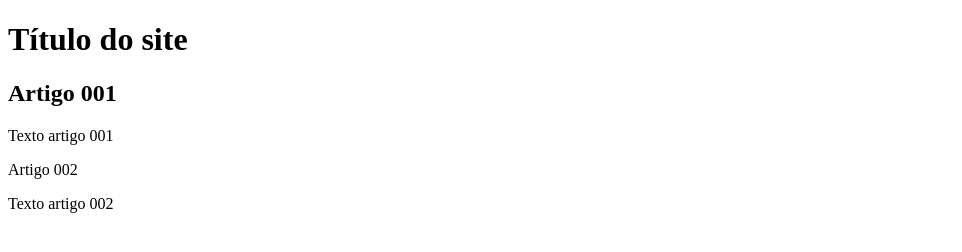
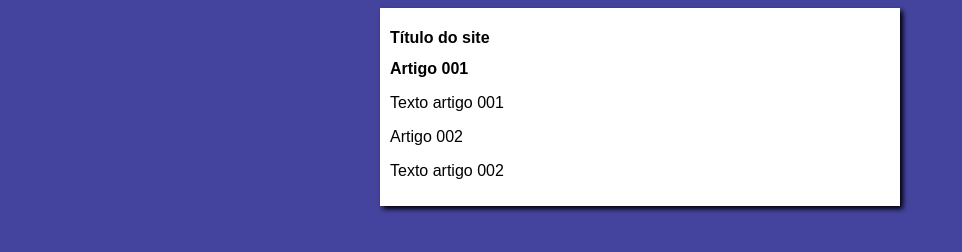
Before and after one commit to HugoOMatos/Projeto-site, a plain HTML site: page index.html in a window 1280 px wide. Shown: the whole page, without its empty margins (0-962 px from the left). Drawn offline with Linux system fonts and the light colour scheme.

Commit message:
iniciei o desing

```diff
--- /dev/null
+++ b/estilos/style.css
@@ -0,0 +1,18 @@
+*{
+    font-family: Arial, Helvetica, sans-serif;
+    font-size: 16px;
+
+}
+
+
+body {
+    background-color: rgb(68, 68, 158);
+}
+main{
+    background-color: white ;
+    width: 500px;
+    margin: auto;
+    padding: 10px;
+    box-shadow: 3px 3px 5px;
+
+}
--- a/index.html
+++ b/index.html
@@ -5,6 +5,7 @@
     <meta http-equiv="X-UA-Compatible" content="IE=edge">
     <meta name="viewport" content="width=device-width, initial-scale=1.0">
     <title>Título do site</title>
+    <link rel="stylesheet" href="estilos/style.css">
 </head>
 <body>
     <main>
```
